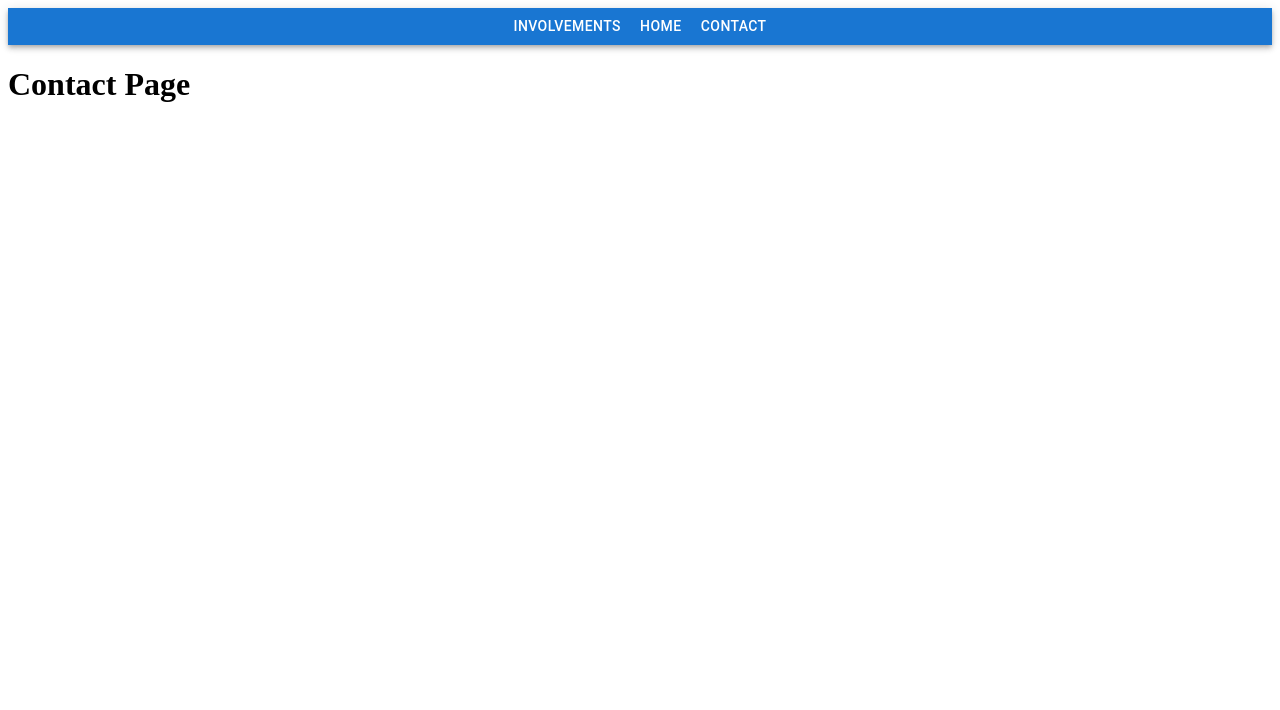
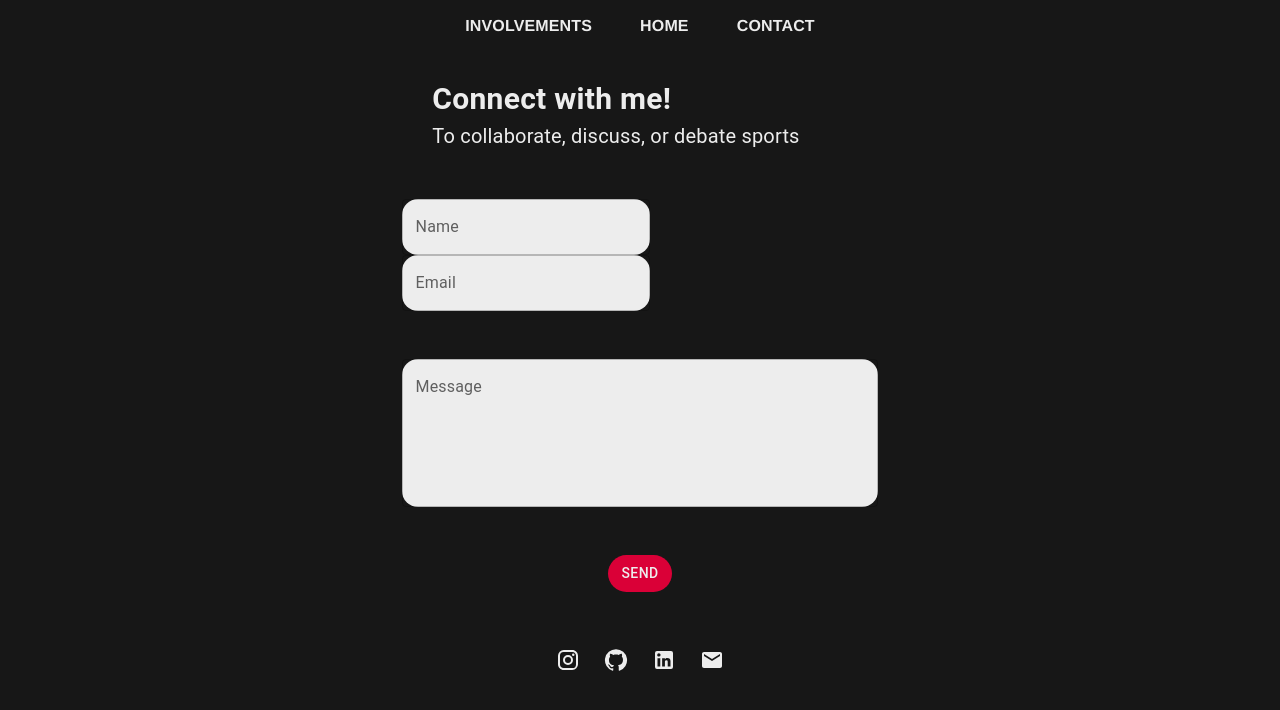
Before and after one commit to asvaliveti/asvaliveti.github.io, a React (Create React App) app: page /contact in a window 1280 px wide. Shown: the top 710 px of the page. Built offline with nearby package versions, Linux system fonts and the light colour scheme.

Commit message:
created contact me page

```diff
--- a/package.json
+++ b/package.json
@@ -6,6 +6,7 @@
   "dependencies": {
     "@emotion/react": "^11.10.5",
     "@emotion/styled": "^11.10.5",
+    "@mui/icons-material": "^5.11.0",
     "@mui/material": "^5.11.3",
     "@testing-library/jest-dom": "^5.16.5",
     "@testing-library/react": "^13.4.0",
--- a/src/App.js
+++ b/src/App.js
@@ -3,22 +3,42 @@ import { BrowserRouter, Route, Routes, useNavigate } from 'react-router-dom';
 import Home from './pages/home';
 import Contact from './pages/contact';
 import Involvements from "./pages/involvements";
-import {AppBar, Button, Grid} from "@mui/material";
+import {AppBar, Button, Grid, Typography} from "@mui/material";
 
 function App() {
-  const navigate = useNavigate();
-  return (
+    const navigate = useNavigate();
+    document.body.style = 'background: #171717;';
+
+    const appBarText = {
+        fontWeight: 700,
+        color: "#EDEDED",
+        fontFamily: "Helvetica"
+    }
+
+    return (
       <div>
-        <AppBar position={"static"} >
-          <Grid container direction={"row"} justifyContent={"center"}>
+        <AppBar position={"static"} style={{backgroundColor: "#171717"}} elevation={0}>
+          <Grid container direction={"row"} justifyContent={"center"} spacing={4}>
             <Grid item>
-              <Button onClick={() => navigate('/involvements')} sx={{color: "#FFFFFF"}}>Involvements</Button>
+              <Button onClick={() => navigate('/involvements')}>
+                  <Typography sx={appBarText} >
+                      Involvements
+                  </Typography>
+              </Button>
             </Grid>
             <Grid item>
-              <Button onClick={() => navigate('/home')} sx={{color: "#FFFFFF"}}>Home</Button>
+              <Button onClick={() => navigate('/home')}>
+                  <Typography sx={appBarText} >
+                      Home
+                  </Typography>
+              </Button>
             </Grid>
             <Grid item>
-              <Button onClick={() => navigate('/contact')} sx={{color: "#FFFFFF"}}>Contact</Button>
+              <Button onClick={() => navigate('/contact')}>
+                  <Typography sx={appBarText} >
+                      Contact
+                  </Typography>
+              </Button>
             </Grid>
           </Grid>
         </AppBar>
--- a/src/pages/contact.js
+++ b/src/pages/contact.js
@@ -1,8 +1,130 @@
-import React from "react";
+import React, {useState} from "react";
+import {Button, Grid, TextField, Typography} from "@mui/material";
+import InstagramIcon from '@mui/icons-material/Instagram';
+import GitHubIcon from '@mui/icons-material/GitHub';
+import LinkedInIcon from '@mui/icons-material/LinkedIn';
+import EmailIcon from '@mui/icons-material/Email';
+import IconButton from '@mui/material/IconButton';
+
+
 
 function Contact() {
+
+    const [messageText, setMessageText] = useState("");
+    const [name, setName] = useState("");
+    const [email, setEmail] = useState("");
+
+    const sendEmail = () => {
+        console.log(messageText);
+        let link = "mailto:asvaliveti@gmail.com?subject=&body=Email: " + email + " Hello, My name is " + name + ". " + messageText;
+        window.location.replace(link);
+    }
+
+    const textFieldBackground = {
+        backgroundColor: "#EDEDED",
+        borderRadius: 4,
+        color: "#EDEDED",
+    }
+
+    const buttonStyle = {
+        backgroundColor: "#DA0037",
+        color: "#EDEDED",
+        borderRadius: 10,
+    }
+
+    const icons = {
+        color: "#EDEDED",
+    }
+
+    const renderTypography = () => {
+        return (
+            <div>
+                <Grid item>
+                    <Typography sx={{color: "#EDEDED", fontSize: 30, fontWeight: 700 }}>Connect with me!</Typography>
+                    <Typography sx={{color: "#EDEDED", fontSize: 20, fontWeight: 400 }}>
+                        To collaborate, discuss, or debate sports
+                    </Typography>
+                </Grid>
+            </div>
+        )
+    }
+
+    const renderSocials = () => {
+        return (
+            <div>
+                <Grid container direction={"row"} spacing={1}>
+                    <Grid item>
+                        <IconButton onClick={() => window.location.replace("https://www.instagram.com/ani_valiveti/")}>
+                            <InstagramIcon sx={icons}/>
+                        </IconButton>
+                    </Grid>
+                    <Grid item>
+                        <IconButton onClick={() => window.location.replace("https://github.com/asvaliveti")}>
+                            <GitHubIcon sx={icons}/>
+                        </IconButton>
+                    </Grid>
+                    <Grid item>
+                        <IconButton onClick={() => window.location.replace("https://www.linkedin.com/in/avaliveti")}>
+                            <LinkedInIcon sx={icons} />
+                        </IconButton>
+                    </Grid>
+                    <Grid item>
+                        <IconButton onClick={() => window.location.replace("mailto:asvaliveti@gmail.com")}>
+                            <EmailIcon sx={icons} />
+                        </IconButton>
+                    </Grid>
+                </Grid>
+            </div>
+        );
+    }
+
     return (
-        <h1>Contact Page</h1>
+        <div>
+            <Grid container direction={"column"} alignItems={"center"} justifyContent={"center"} spacing={6} mt={4}>
+                { renderTypography() }
+                <Grid item sx={{width: "40%"}}>
+                    <Grid container direction={"row"} justifyContent={"space-between"}>
+                        <Grid item>
+                            <TextField
+                                id={"Name"}
+                                label="Name"
+                                variant="outlined"
+                                sx={textFieldBackground}
+                                fullWidth
+                                onChange={e => setName(e.target.value)}
+                            />
+                        </Grid>
+                        <Grid item>
+                            <TextField
+                                id={"Email"}
+                                label="Email"
+                                variant="outlined"
+                                sx={textFieldBackground}
+                                fullWidth
+                                onChange={e => setEmail(e.target.value)}
+                            />
+                        </Grid>
+                    </Grid>
+                </Grid>
+                <Grid item sx={{width: "40%"}}>
+                    <TextField
+                        label="Message"
+                        variant="outlined"
+                        sx={textFieldBackground}
+                        fullWidth
+                        rows={5}
+                        multiline
+                        onChange={e => setMessageText(e.target.value)}
+                    />
+                </Grid>
+                <Grid item>
+                    <Button sx={buttonStyle} onClick={ () => sendEmail() }>Send</Button>
+                </Grid>
+                <Grid item>
+                    { renderSocials() }
+                </Grid>
+            </Grid>
+        </div>
     );
 }
 
--- a/src/pages/home.js
+++ b/src/pages/home.js
@@ -1,8 +1,22 @@
 import React from "react";
+import {AppBar, Button, Grid, Typography} from "@mui/material";
 
 function Home() {
+    const titleText = {
+        fontSize: 30,
+        fontWeight: 700,
+        color: "#EDEDED",
+        height: "100%"
+    };
+
     return (
-      <h1>Home Page</h1>
+        <div>
+            <Grid container direction={"column"} alignItems={"center"} justifyContent={"center"} sx={{height: "100%"}}>
+                <Grid item xs={12}>
+                    <Typography sx={titleText}>Hey, I'm Anirudh!</Typography>
+                </Grid>
+            </Grid>
+        </div>
     );
 }
 
```
Also changed, not shown: 1 other file (tests, documents, lock files or other folders).
